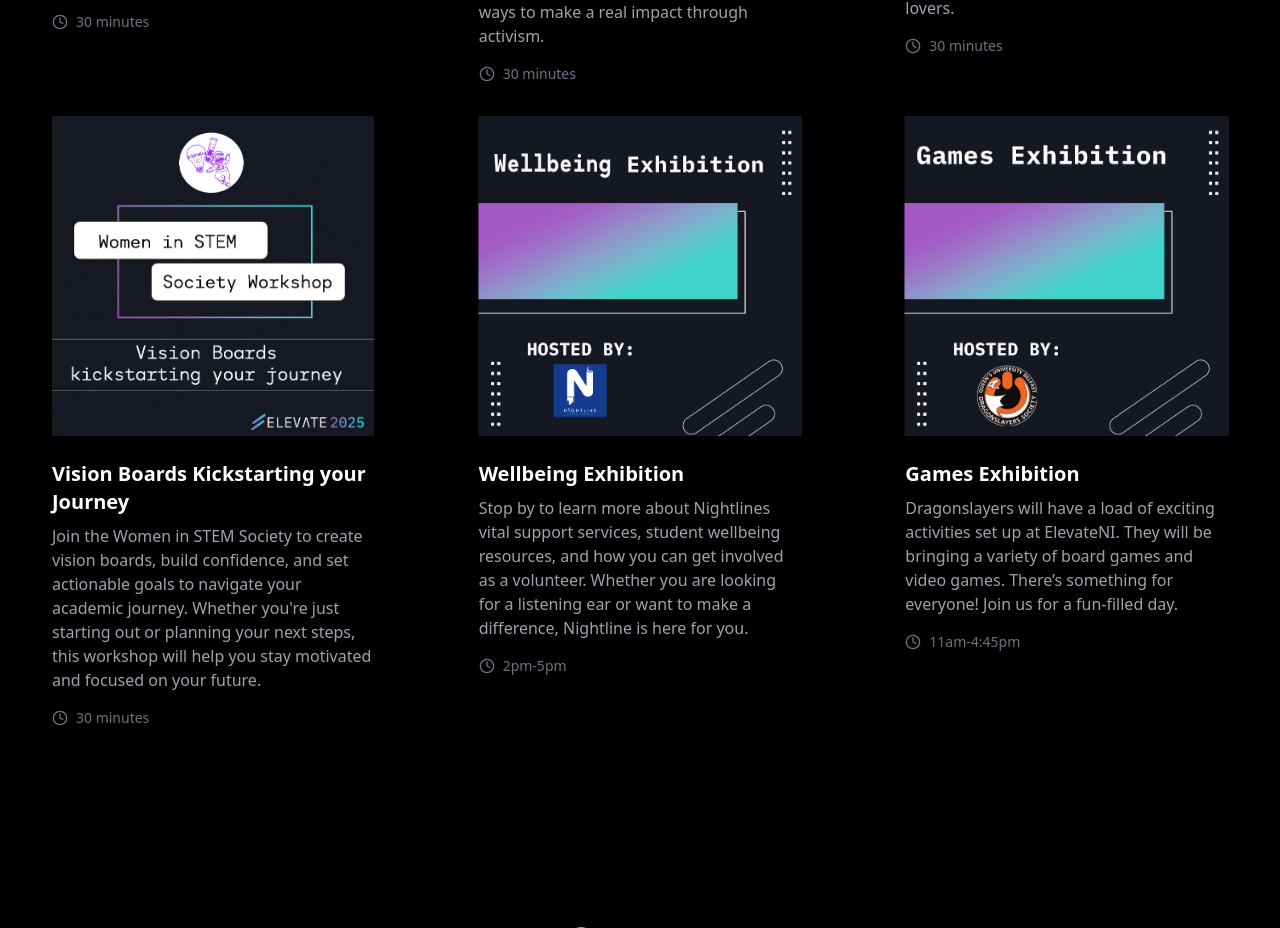
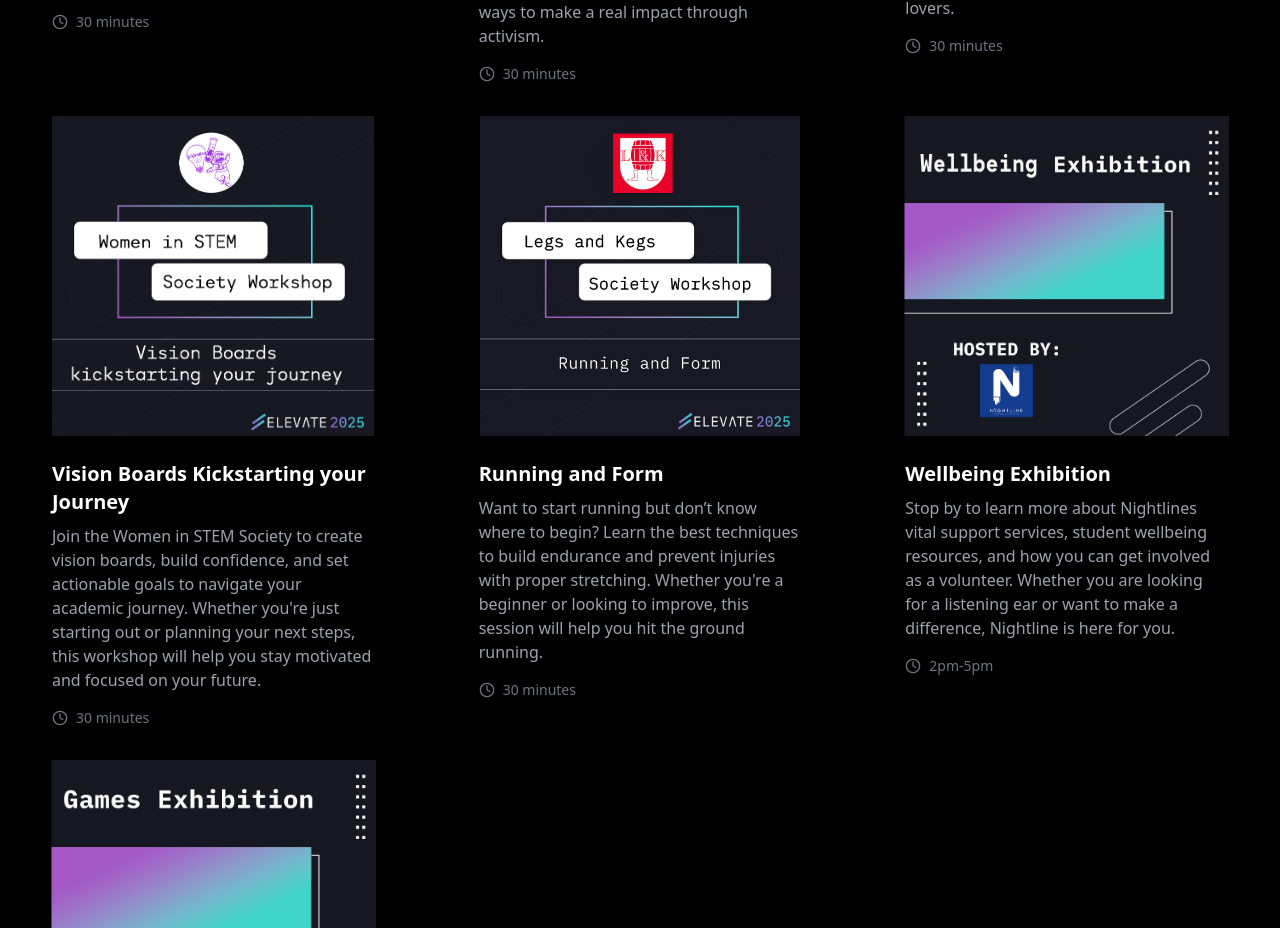
Before and after one commit to elevateni/elevateNI-website, a Next.js app: page / in a window 1280 px wide. Shown: the part 7111-8039 px from the top of the page. Built offline with nearby package versions, Linux system fonts and the light colour scheme.

Commit message:
legs society

```diff
--- a/app/_components/workshops.jsx
+++ b/app/_components/workshops.jsx
@@ -61,6 +61,14 @@ export function Workshops() {
       duration: "30 minutes",
     },
     {
+      id: 21,
+      title: "Running and Form",
+      imageURL: "/images/workshops/legs.jpg",
+      description:
+        "Want to start running but don’t know where to begin? Learn the best techniques to build endurance and prevent injuries with proper stretching. Whether you're a beginner or looking to improve, this session will help you hit the ground running.",
+      duration: "30 minutes",
+    },
+    {
       id: 7,
       title: "Wellbeing Exhibition",
       imageURL: "/images/workshops/nightline.png",
```
Also changed, not shown: public/images/workshops/legs.jpg (added).
